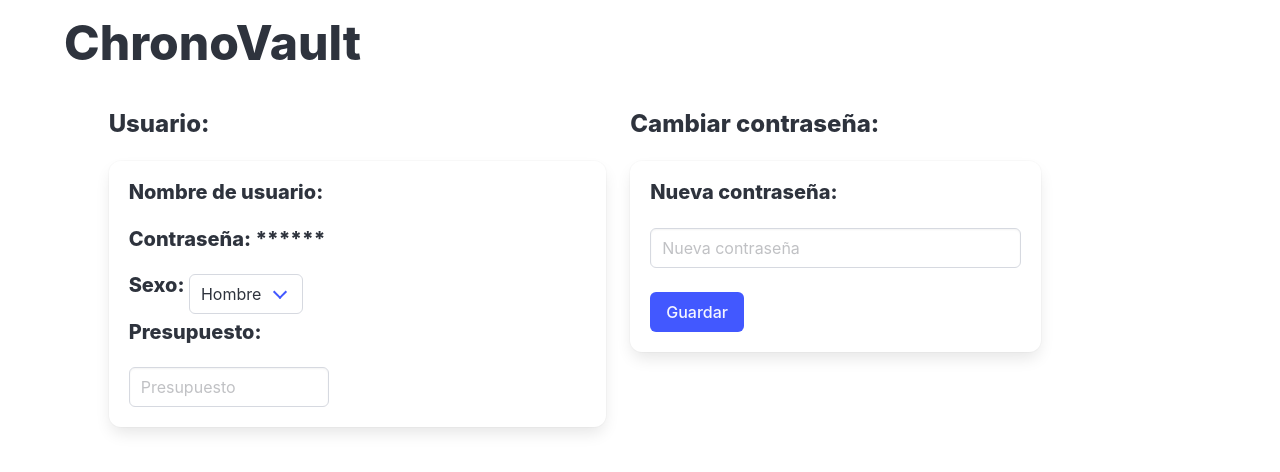
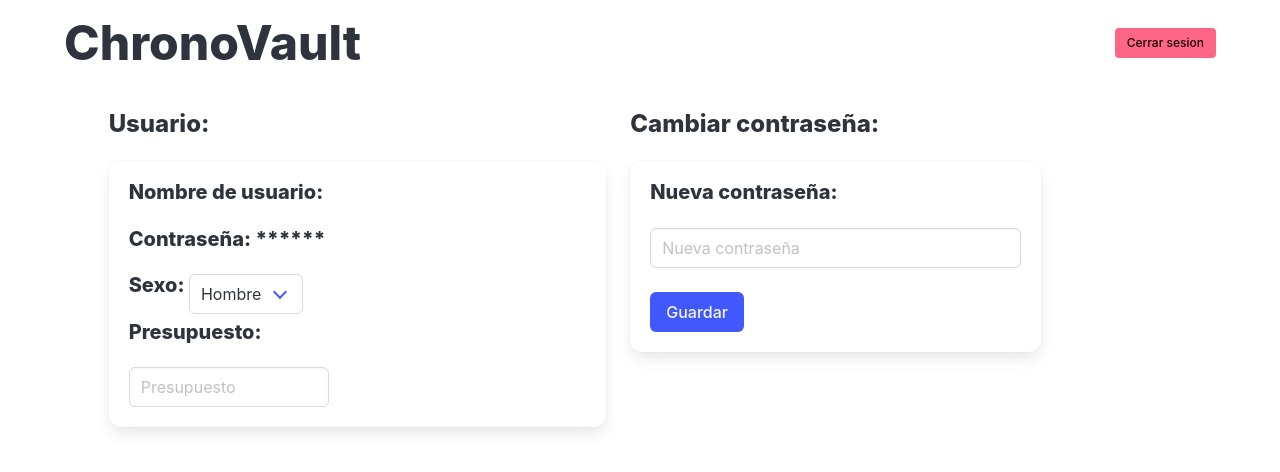
Before and after one commit to MarcoGalante20/Tp-Final, a website: page frontend/usuario.html in a window 1280 px wide. Drawn offline with nearby package versions, Linux system fonts and the light colour scheme; no server answers.

Commit message:
Se puede cerrar sesion

```diff
--- a/frontend/scripts/usuario.js
+++ b/frontend/scripts/usuario.js
@@ -1,3 +1,16 @@
+function inicializarEncabezado() {
+    const botonCerrarSesion = document.createElement("button");
+    botonCerrarSesion.classList.add("button", "is-danger", "is-small");
+    botonCerrarSesion.textContent = "Cerrar sesion"
+    botonCerrarSesion.addEventListener("click", () => {
+        localStorage.clear();
+        window.location.href = ("../usuarios.html");
+    })
+
+    document.getElementById("encabezado").appendChild(botonCerrarSesion);
+}
+
+
 function insertarDatosEnPagina(datos) {
     const nombreUsuario = document.getElementById("nombreUsuario");
     nombreUsuario.textContent += `${datos.nombre}`;
@@ -129,6 +142,7 @@ function asignarEscucharCambios() {
 
 function crearPagina() {
     insertarDatosUsuario();
+    inicializarEncabezado();
     asignarEscucharCambios();
 }
 
--- a/frontend/usuario.html
+++ b/frontend/usuario.html
@@ -7,7 +7,7 @@
     </head>
     <body>
 
-        <div class = "container is-flex is-align-items-center is-justify-content-space-between pb-4 mt-4">
+        <div id="encabezado" class = "container is-flex is-align-items-center is-justify-content-space-between pb-4 mt-4">
             <a href="http://localhost:8080">
                 <h1 class = "title is-1">ChronoVault</h1>
             </a>
```
